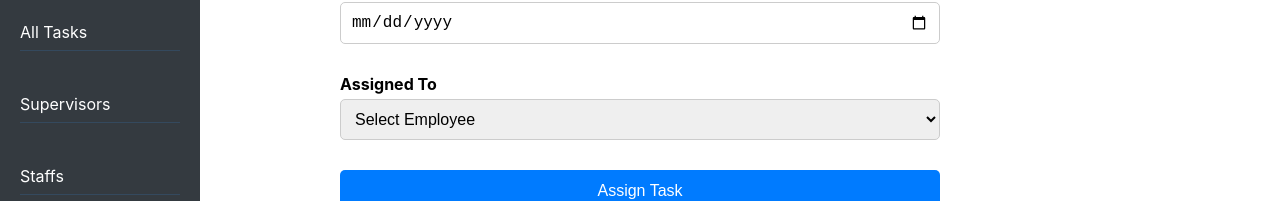
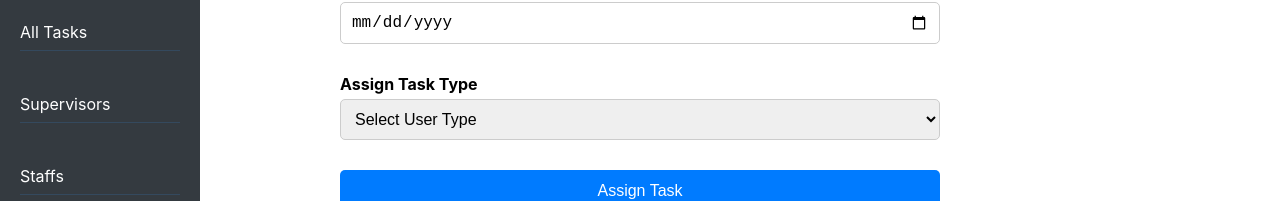
Before and after one commit to Chhaya-Verma/Staff_Managment, a React (Create React App) app: page /create-task in a window 1280 px wide. Shown: the part 445-646 px from the top of the page. Built offline with nearby package versions, Linux system fonts and the light colour scheme; data requests are answered from the project's data file.

Commit message:
Updated CreateTask component to allow admin to select task assignment type before displaying the appropriate user dropdown (Supervisor/Staff)

```diff
--- a/src/AdminDashboard/CreateTask.js
+++ b/src/AdminDashboard/CreateTask.js
@@ -1,3 +1,120 @@
+// import React, { useState, useEffect } from 'react';
+// import { useNavigate } from 'react-router-dom';
+// import './CreateTask.css'; // Create appropriate CSS for styling
+// import Navbar from '../components/Navbar';
+// import Sidebar from '../components/Sidebar';
+
+// function CreateTask() {
+//   const [taskTitle, setTaskTitle] = useState('');
+//   const [taskDescription, setTaskDescription] = useState('');
+//   const [dueDate, setDueDate] = useState('');
+//   const [assignedTo, setAssignedTo] = useState('');
+//   const [users, setUsers] = useState([]); // State for users (supervisors and staff)
+//   const navigate = useNavigate();
+
+//   // Fetch users (supervisors and staff) dynamically from the API
+//   useEffect(() => {
+//     fetch('http://localhost:3000/users') // Fetching users from the backend
+//       .then(response => response.json())
+//       .then(data => {
+//         console.log(data); // Add this line to see the fetched data
+//         setUsers(data.filter(user => user.role === "Supervisor" || user.role === "Staff"));
+//       })
+
+//       .catch(error => console.error("Error fetching users:", error));
+//   }, []);
+
+//   // Handle form submission to save the task
+//   const handleSubmit = (e) => {
+//     e.preventDefault();
+
+//     // Create a new task object
+//     const newTask = {
+//       title: taskTitle,
+//       description: taskDescription,
+//       dueDate: dueDate,
+//       assignedTo: assignedTo,
+//     };
+
+//     // Send the task to the backend (JSON server or any backend API)
+//     fetch('http://localhost:3000/tasks', {
+//       method: 'POST',
+//       headers: {
+//         'Content-Type': 'application/json',
+//       },
+//       body: JSON.stringify(newTask),
+//     })
+//       .then(response => response.json())
+//       .then(data => {
+//         console.log("Task created:", data);
+//         alert("Task assigned  successfully to " + assignedTo);
+//       })
+//       .catch(error => console.error("Error creating task:", error));
+//   };
+
+//   return (
+
+//     <div className="create-task">
+//       <Navbar />
+//       <Sidebar />
+//       <h1>Create Task</h1>
+//       <form onSubmit={handleSubmit}>
+//         <div className="form-group">
+//           <label>Task Title</label>
+//           <input
+//             type="text"
+//             value={taskTitle}
+//             onChange={(e) => setTaskTitle(e.target.value)}
+//             required
+//           />
+//         </div>
+
+//         <div className="form-group">
+//           <label>Description</label>
+//           <textarea
+//             value={taskDescription}
+//             onChange={(e) => setTaskDescription(e.target.value)}
+//             required
+//           ></textarea>
+//         </div>
+
+//         <div className="form-group">
+//           <label>Due Date</label>
+//           <input
+//             type="date"
+//             value={dueDate}
+//             onChange={(e) => setDueDate(e.target.value)}
+//             required
+//           />
+//         </div>
+
+//         <div className="form-group">
+//           <label>Assigned To</label>
+//           <select
+//             value={assignedTo}
+//             onChange={(e) => setAssignedTo(e.target.value)}
+//             required
+//           >
+//             <option value="">Select Employee</option>
+//             {users.map(user => (
+//               <option key={user.id} value={user.name}>
+//                 {user.name}
+//               </option>
+//             ))}
+//           </select>
+//         </div>
+
+//         <button type="submit">Assign  Task</button>
+//       </form>
+//     </div>
+//   );
+// }
+
+// export default CreateTask;
+
+
+
+/////////////try to seprate supervisor and staff tast - working well////////////
 import React, { useState, useEffect } from 'react';
 import { useNavigate } from 'react-router-dom';
 import './CreateTask.css'; // Create appropriate CSS for styling
@@ -10,6 +127,7 @@ function CreateTask() {
   const [dueDate, setDueDate] = useState('');
   const [assignedTo, setAssignedTo] = useState('');
   const [users, setUsers] = useState([]); // State for users (supervisors and staff)
+  const [userType, setUserType] = useState(''); // To track whether Supervisor or Staff is selected
   const navigate = useNavigate();
 
   // Fetch users (supervisors and staff) dynamically from the API
@@ -20,7 +138,6 @@ function CreateTask() {
         console.log(data); // Add this line to see the fetched data
         setUsers(data.filter(user => user.role === "Supervisor" || user.role === "Staff"));
       })
-
       .catch(error => console.error("Error fetching users:", error));
   }, []);
 
@@ -33,7 +150,7 @@ function CreateTask() {
       title: taskTitle,
       description: taskDescription,
       dueDate: dueDate,
-      assignedTo: assignedTo,
+      assignedTo: assignedTo, // Store user ID, not name
     };
 
     // Send the task to the backend (JSON server or any backend API)
@@ -47,13 +164,18 @@ function CreateTask() {
       .then(response => response.json())
       .then(data => {
         console.log("Task created:", data);
-        alert("Task assigned  successfully to " + assignedTo);
+        alert("Task assigned successfully to user with ID: " + assignedTo);
+
+        setTaskTitle('');
+        setTaskDescription('');
+        setDueDate('');
+        setAssignedTo('');
+        setUserType('');
       })
       .catch(error => console.error("Error creating task:", error));
   };
 
   return (
-
     <div className="create-task">
       <Navbar />
       <Sidebar />
@@ -89,22 +211,51 @@ function CreateTask() {
         </div>
 
         <div className="form-group">
-          <label>Assigned To</label>
+          <label>Assign Task Type</label>
           <select
-            value={assignedTo}
-            onChange={(e) => setAssignedTo(e.target.value)}
+            value={userType}
+            onChange={(e) => setUserType(e.target.value)}
             required
           >
-            <option value="">Select Employee</option>
-            {users.map(user => (
-              <option key={user.id} value={user.name}>
-                {user.name}
-              </option>
-            ))}
+            <option value="">Select User Type</option>
+            <option value="Supervisor">Supervisor</option>
+            <option value="Staff">Staff</option>
           </select>
         </div>
 
-        <button type="submit">Assign  Task</button>
+        {userType === 'Supervisor' && (
+          <div className="form-group">
+            <label>Assigned To (Supervisor)</label>
+            <select
+              value={assignedTo}
+              onChange={(e) => setAssignedTo(e.target.value)}
+              required
+            >
+              <option value="">Select Supervisor</option>
+              {users.filter(user => user.role === 'Supervisor').map(user => (
+                <option key={user.id} value={user.id}>{user.name}</option> // Use user ID
+              ))}
+            </select>
+          </div>
+        )}
+
+        {userType === 'Staff' && (
+          <div className="form-group">
+            <label>Assigned To (Staff)</label>
+            <select
+              value={assignedTo}
+              onChange={(e) => setAssignedTo(e.target.value)}
+              required
+            >
+              <option value="">Select Staff</option>
+              {users.filter(user => user.role === 'Staff').map(user => (
+                <option key={user.id} value={user.id}>{user.name}</option> // Use user ID
+              ))}
+            </select>
+          </div>
+        )}
+
+        <button type="submit">Assign Task</button>
       </form>
     </div>
   );
```
